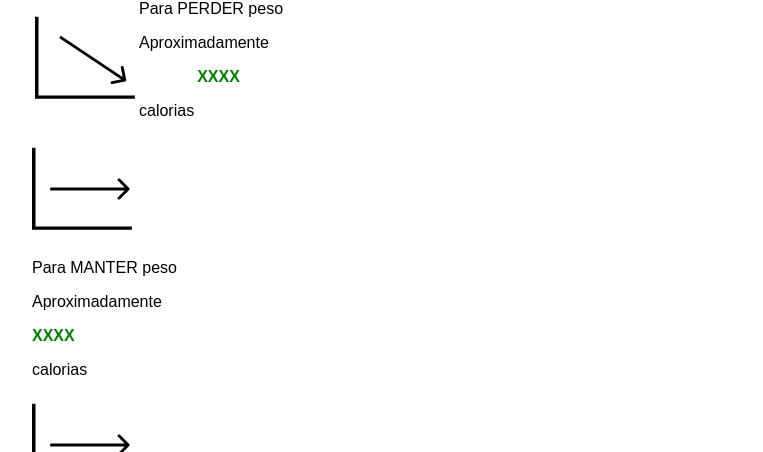
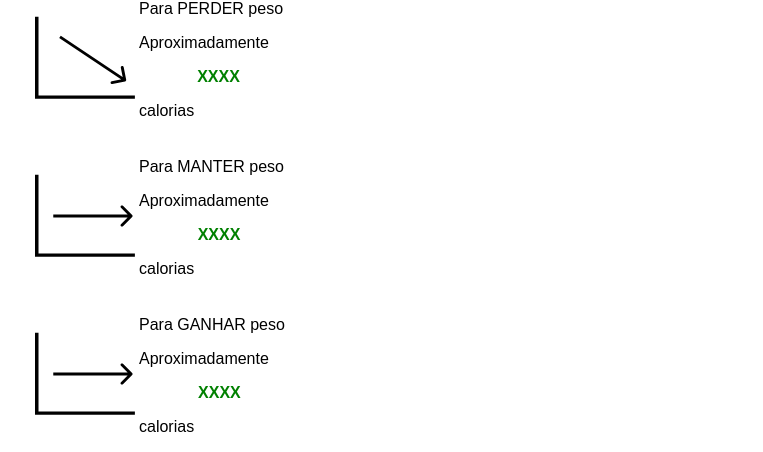
Before and after one commit to juniorrluiz/UCSAL-Frontend-SiteResponsivo, a plain HTML site: page index.html in a window 1280 px wide. Shown: the part 790-1242 px from the top of the page, without its empty margins (253-1016 px from the left). Drawn offline with Linux system fonts and the light colour scheme.

Commit message:
Novas modificações do HTML/CSS.

```diff
--- a/CSS/estilo.css
+++ b/CSS/estilo.css
@@ -121,7 +121,6 @@ td{
   text-align: center;
 }
 
-
 .resultado_texto {
   text-align: center;
 }
--- a/index.html
+++ b/index.html
@@ -241,29 +241,32 @@
 
       <table id="resultado_manter">
         <tr>
+          <td>
             <img src="imagens/corpo/resultado/corpo_resultado_manter.svg" alt="Pessoa palito carregando caixa"
             height="100px" width="100px" />
-        </tr>
+          </td>
 
-        <tr>
+          <td>
             <p>Para MANTER peso</p>
             <p>Aproximadamente</p>
             <label id="resultado_manter_calorias"><b>XXXX</b></label>
             <p>calorias</p>
+          </td>
         </tr>
       </table>
 
       <table id="resultado_manter">
         <tr>
-          <img src="imagens/corpo/resultado/corpo_resultado_manter.svg" alt="Pessoa palito carregando caixa"
+          <td><img src="imagens/corpo/resultado/corpo_resultado_manter.svg" alt="Pessoa palito carregando caixa"
             height="100px" width="100px" />
-        </tr>
+          </td>
 
-        <tr>
-          <p>Para <b>GANHAR</b> peso</p>
+          <td>
+            <p>Para GANHAR peso</p>
             <p>Aproximadamente</p>
-          <label id="resultado_ganhar_calorias"><b>XXXX</b></label>
+            <label id="resultado_manter_calorias"><b>XXXX</b></label>
             <p>calorias</p>
+        </td>
       </tr>
       </table>
     </section>
```
Lines whose indentation alone changed are shown as unchanged.
